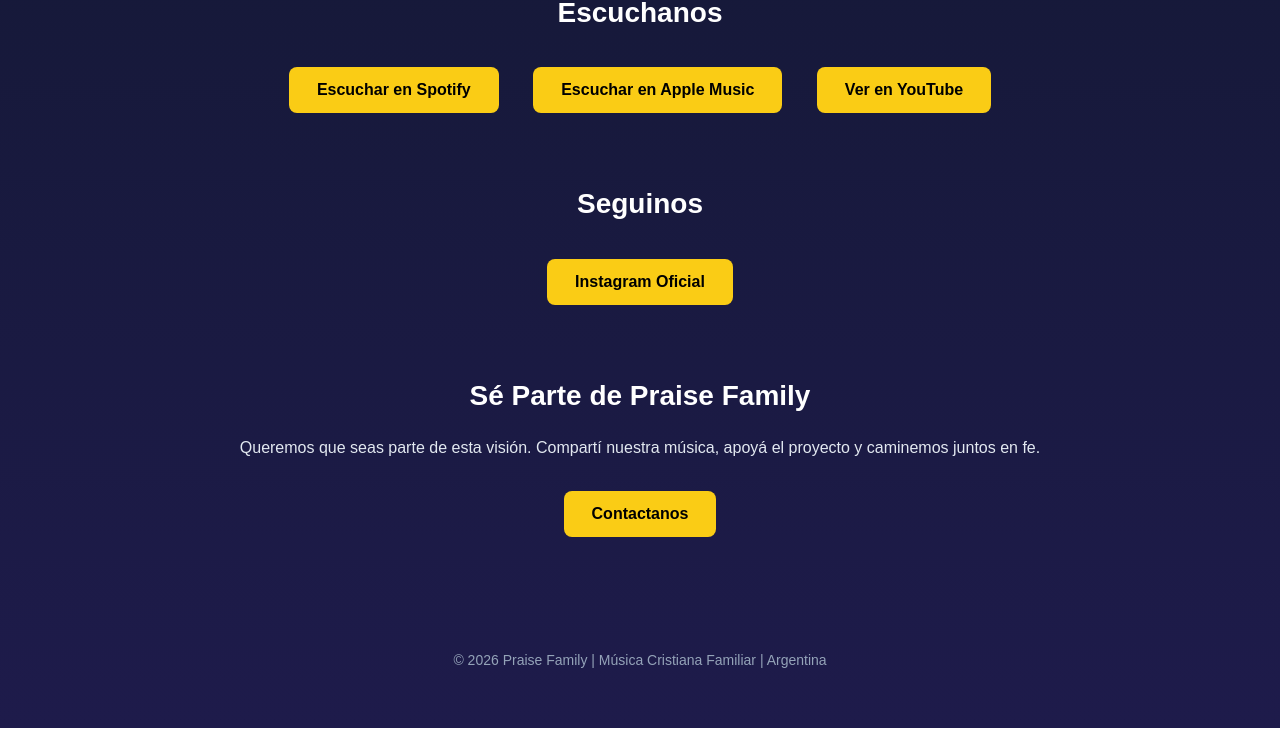
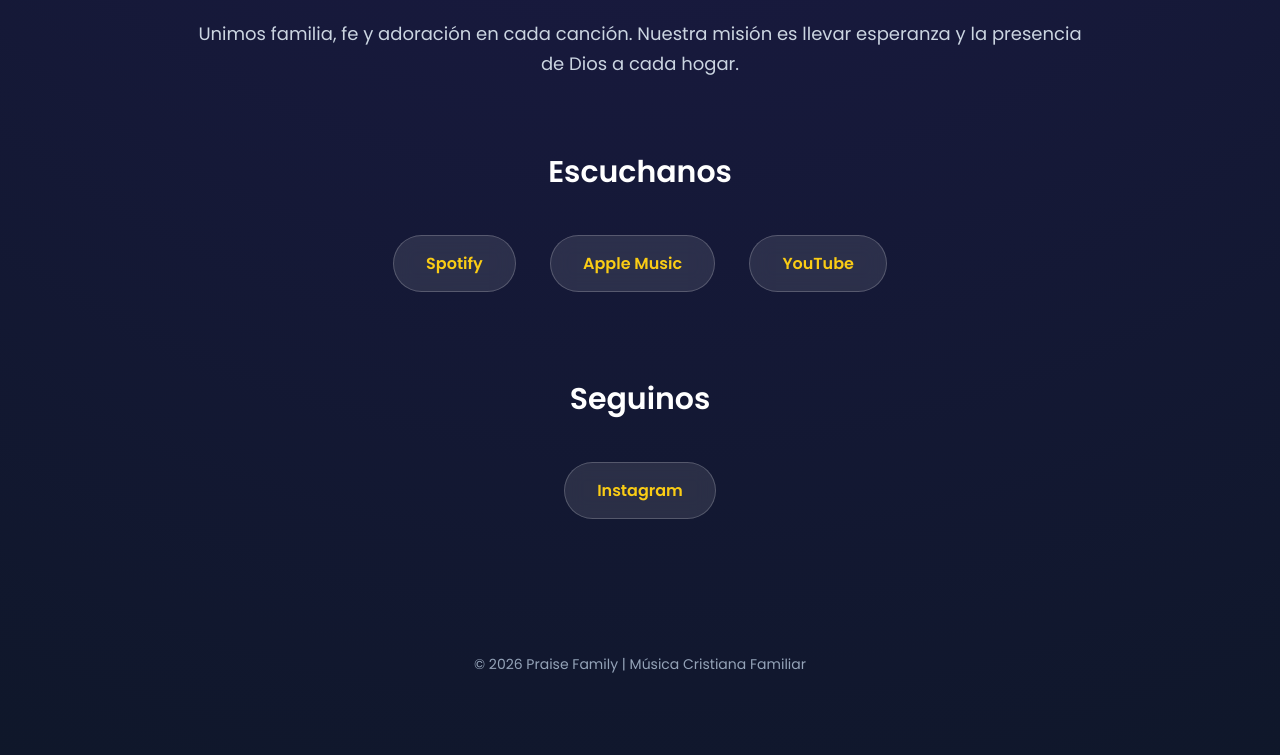
Before and after one commit to josuemedinaoficial777-sketch/praisefamily, a plain HTML site: page index.html in a window 1280 px wide. Shown: the part 691-1446 px from the top of the page. Before the commit the page ends 1419 px from the top, so only its background shows below. Drawn offline with Linux system fonts and the light colour scheme.

Commit message:
Update index.html

```diff
--- a/index.html
+++ b/index.html
@@ -4,56 +4,86 @@
   <meta charset="UTF-8">
   <title>Praise Family | Música Cristiana Familiar</title>
   <meta name="viewport" content="width=device-width, initial-scale=1.0">
-  <meta name="description" content="Praise Family es un proyecto musical cristiano familiar de Argentina. Escuchá nuestra música en Spotify, Apple Music y YouTube.">
+  <meta name="description" content="Praise Family es un proyecto musical cristiano familiar de Argentina.">
+
+  <!-- Google Font Premium -->
+  <link href="https://fonts.googleapis.com/css2?family=Poppins:wght@300;400;600;700&display=swap" rel="stylesheet">
 
   <style>
     body {
       margin: 0;
-      font-family: Arial, sans-serif;
-      background: linear-gradient(to bottom, #0f172a, #1e1b4b);
+      font-family: 'Poppins', sans-serif;
+      background: radial-gradient(circle at top, #1e1b4b, #0f172a);
       color: white;
       text-align: center;
+      overflow-x: hidden;
     }
+
     .container {
-      padding: 40px 20px;
+      padding: 60px 20px;
       max-width: 900px;
       margin: auto;
+      animation: fadeIn 1.2s ease-in-out;
     }
+
+    @keyframes fadeIn {
+      from { opacity: 0; transform: translateY(20px); }
+      to { opacity: 1; transform: translateY(0); }
+    }
+
     .logo {
-      width: 280px;
-      margin-bottom: 20px;
+      width: 320px;
+      max-width: 90%;
+      margin-bottom: 30px;
+      filter: drop-shadow(0 0 20px rgba(250,204,21,0.3));
     }
+
     h1 {
-      font-size: 42px;
+      font-size: 48px;
+      font-weight: 700;
       margin-bottom: 10px;
+      letter-spacing: 1px;
     }
+
+    p {
+      color: #cbd5e1;
+      font-size: 18px;
+      line-height: 1.7;
+    }
+
     h2 {
-      margin-top: 60px;
-      font-size: 28px;
+      margin-top: 70px;
+      font-size: 30px;
+      font-weight: 600;
     }
-    p {
-      line-height: 1.6;
-      color: #e2e8f0;
-    }
+
     .button {
       display: inline-block;
       margin: 15px;
-      padding: 14px 28px;
+      padding: 15px 32px;
+      background: rgba(255,255,255,0.1);
+      backdrop-filter: blur(10px);
+      color: #facc15;
+      text-decoration: none;
+      border-radius: 50px;
+      font-weight: 600;
+      border: 1px solid rgba(255,255,255,0.2);
+      transition: all 0.3s ease;
+    }
+
+    .button:hover {
       background: #facc15;
       color: black;
-      text-decoration: none;
-      border-radius: 8px;
-      font-weight: bold;
-      transition: 0.3s;
+      transform: translateY(-4px);
+      box-shadow: 0 10px 25px rgba(250,204,21,0.4);
     }
-    .button:hover {
-      background: white;
+
+    .section {
+      margin-top: 70px;
     }
-    .section {
-      margin-top: 60px;
-    }
+
     footer {
-      margin-top: 80px;
+      margin-top: 100px;
       padding: 20px;
       font-size: 14px;
       color: #94a3b8;
@@ -65,7 +95,6 @@
 
 <div class="container">
 
-  <!-- LOGO -->
   <img src="logo.png" alt="Praise Family Logo" class="logo">
 
   <h1>Praise Family</h1>
@@ -74,8 +103,8 @@
   <div class="section">
     <h2>Nuestra Esencia</h2>
     <p>
-      Praise Family es un proyecto musical cristiano que une familia, fe y adoración.
-      A través de cada canción buscamos transmitir esperanza, valores y la presencia de Dios a cada hogar.
+      Unimos familia, fe y adoración en cada canción.
+      Nuestra misión es llevar esperanza y la presencia de Dios a cada hogar.
     </p>
   </div>
 
@@ -83,39 +112,27 @@
     <h2>Escuchanos</h2>
 
     <a class="button" href="https://open.spotify.com/album/09X6Sr5bORw5QYxuqCeR8T" target="_blank">
-      Escuchar en Spotify
+      Spotify
     </a>
 
     <a class="button" href="https://geo.music.apple.com/album/no-fallaras-single/1867921907" target="_blank">
-      Escuchar en Apple Music
+      Apple Music
     </a>
 
     <a class="button" href="https://youtube.com/@praisefamilyar" target="_blank">
-      Ver en YouTube
+      YouTube
     </a>
   </div>
 
   <div class="section">
     <h2>Seguinos</h2>
     <a class="button" href="https://www.instagram.com/praise_family.ar" target="_blank">
-      Instagram Oficial
-    </a>
-  </div>
-
-  <div class="section">
-    <h2>Sé Parte de Praise Family</h2>
-    <p>
-      Queremos que seas parte de esta visión. Compartí nuestra música,
-      apoyá el proyecto y caminemos juntos en fe.
-    </p>
-
-    <a class="button" href="mailto:josuemedinaoficial777@gmail.com">
-      Contactanos
+      Instagram
     </a>
   </div>
 
   <footer>
-    © 2026 Praise Family | Música Cristiana Familiar | Argentina
+    © 2026 Praise Family | Música Cristiana Familiar
   </footer>
 
 </div>
```
